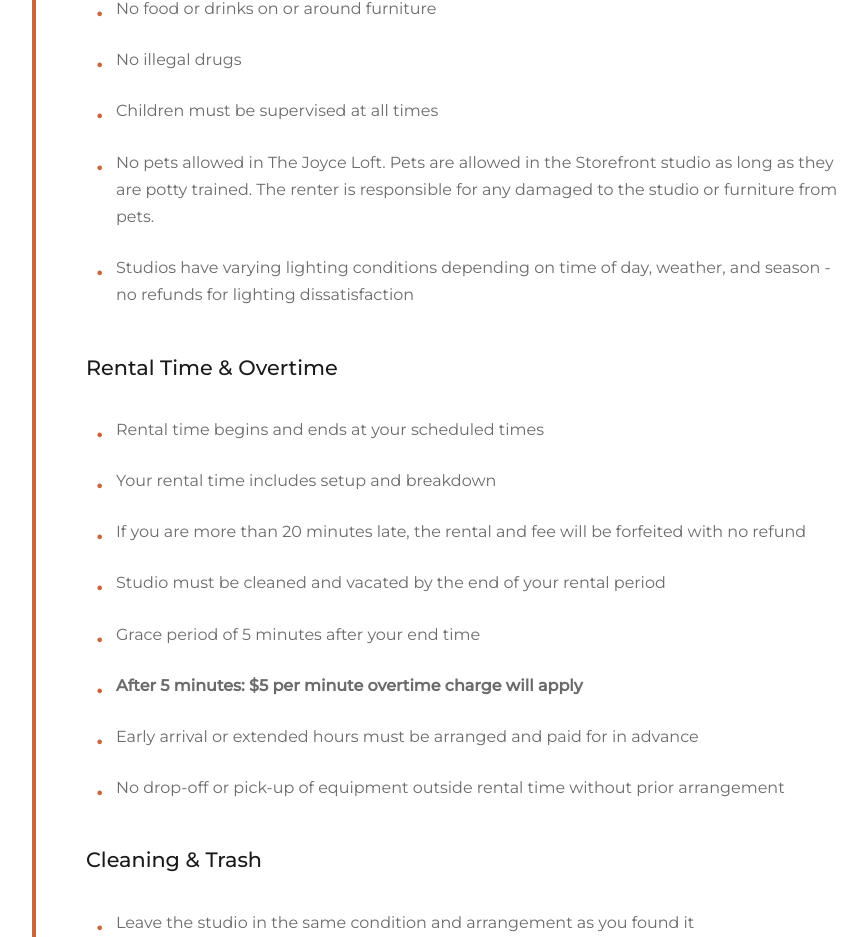
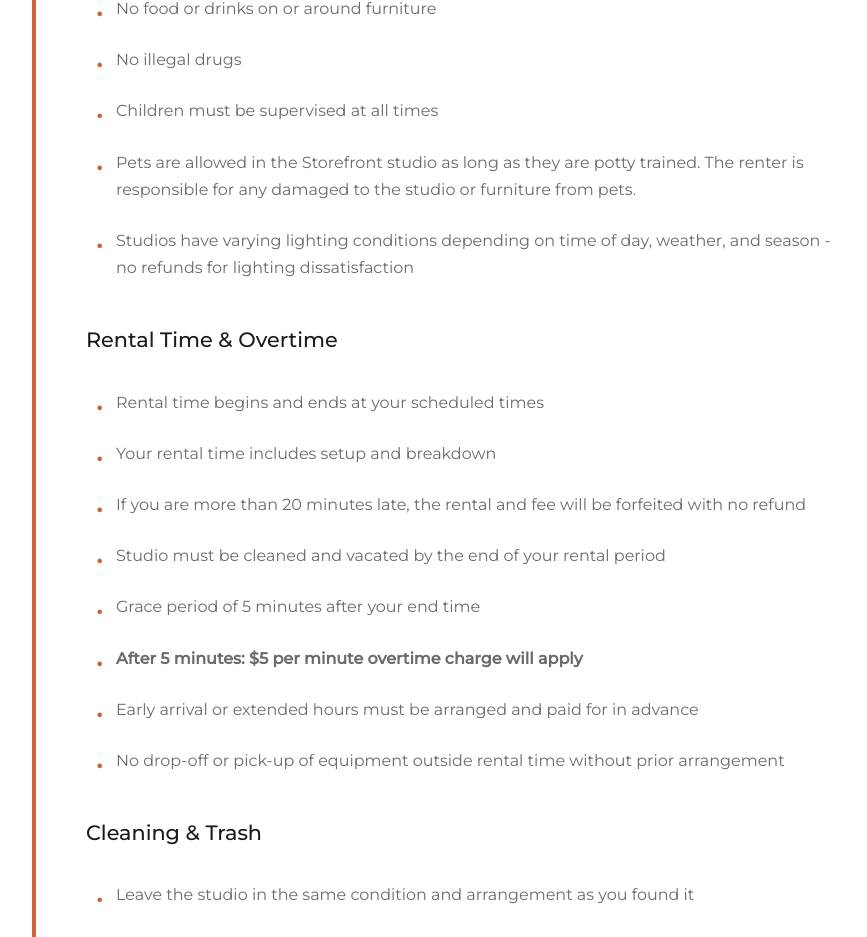
Before and after one commit to noesjj/graceestudio, a plain HTML site: page policies/index.html in a window 1280 px wide. Shown: the part 1731-2668 px from the top of the page, without its empty margins (178-1045 px from the left). Drawn offline with nearby package versions, Linux system fonts and the light colour scheme.

Commit message:
policies fix

```diff
--- a/policies/index.html
+++ b/policies/index.html
@@ -70,7 +70,7 @@
             <li>No food or drinks on or around furniture</li>
             <li>No illegal drugs</li>
             <li>Children must be supervised at all times</li>
-            <li>No pets allowed in The Joyce Loft. Pets are allowed in the Storefront studio as long as they are potty trained. The renter is responsible for any damaged to the studio or furniture from pets. </li>
+            <li>Pets are allowed in the Storefront studio as long as they are potty trained. The renter is responsible for any damaged to the studio or furniture from pets. </li>
             <li>Studios have varying lighting conditions depending on time of day, weather, and season - no refunds for lighting dissatisfaction</li>
         </ul>
 
```
